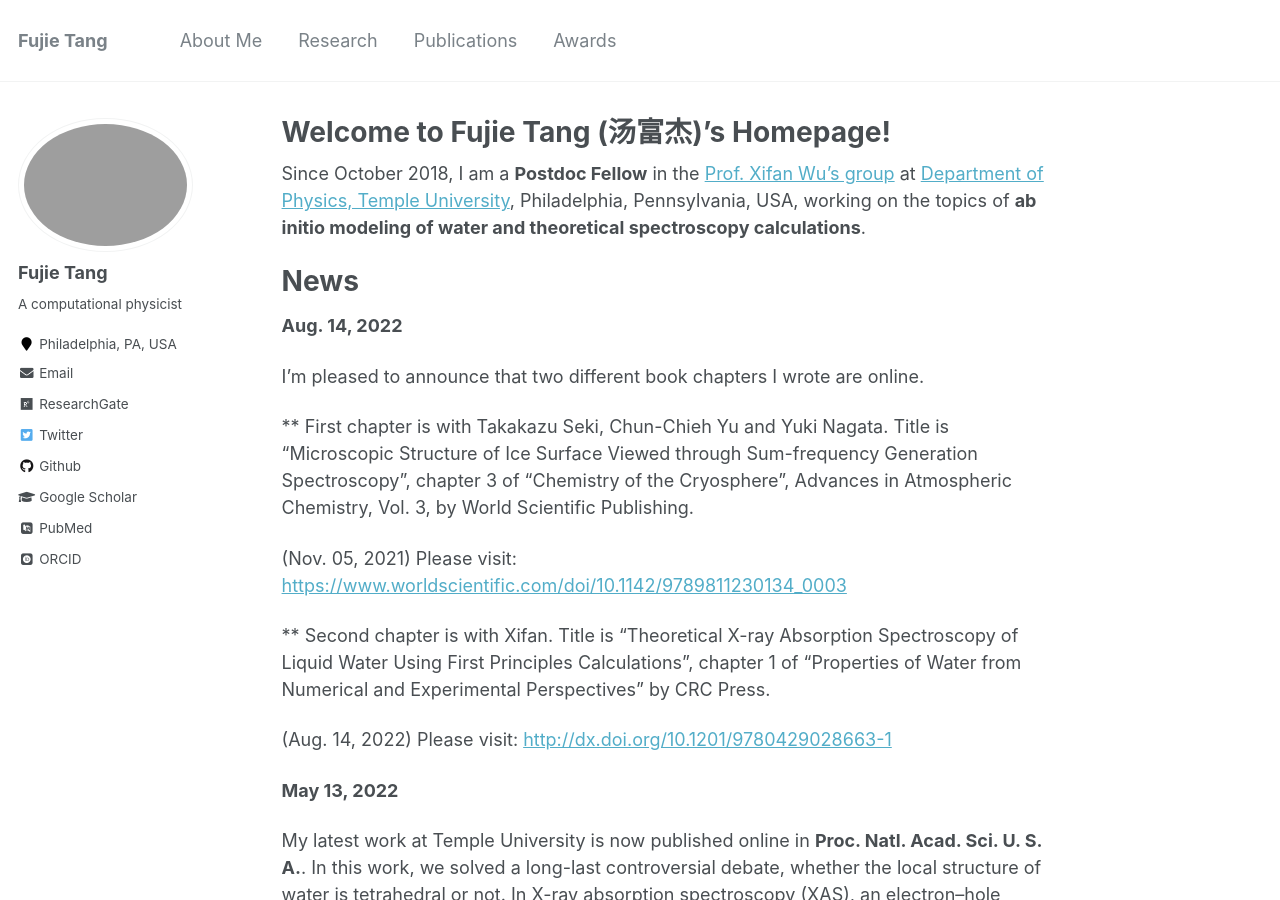
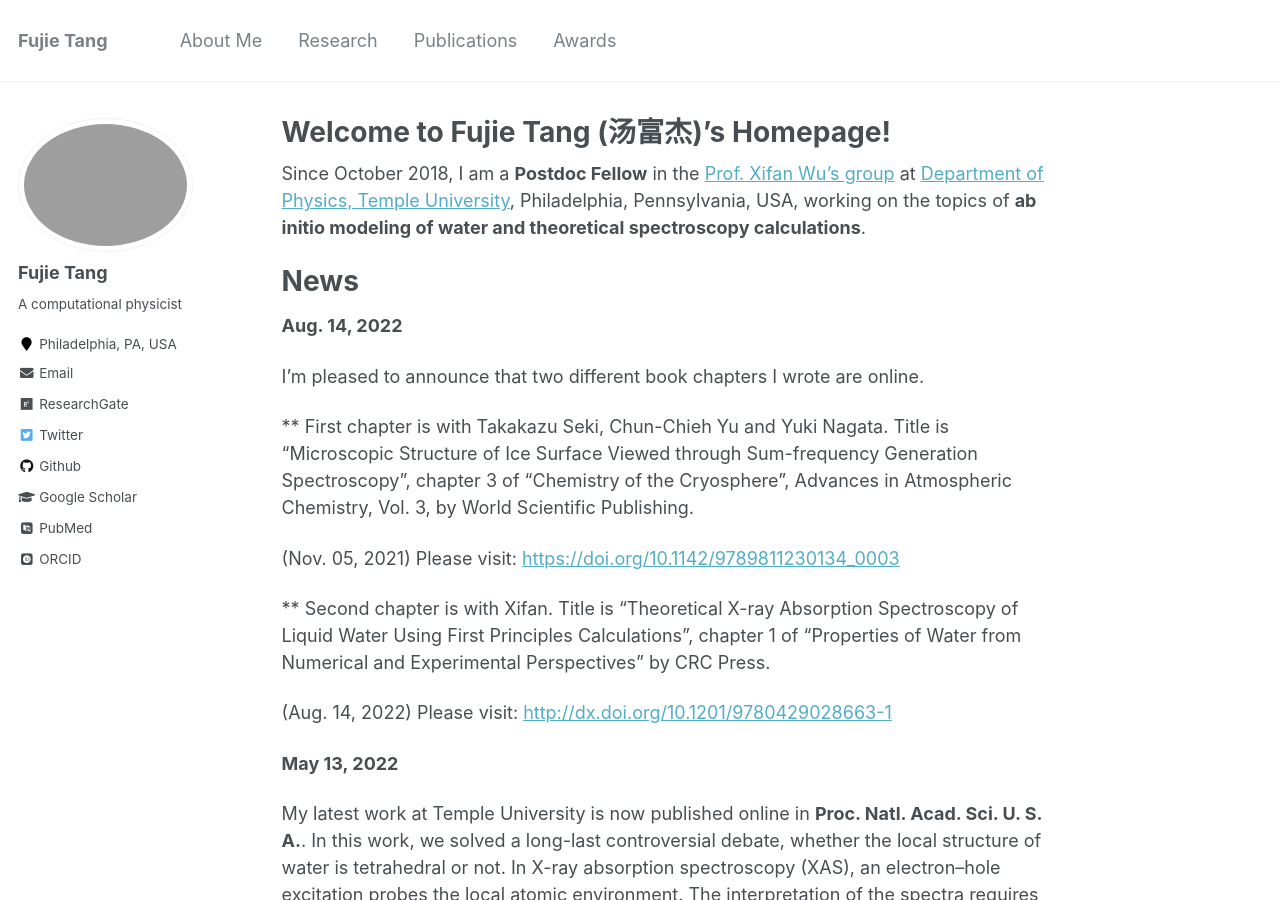
Before and after one commit to fujiepku/fujiepku.github.io, a Jekyll site: the page built from _pages/about.md, in a window 1280 px wide and 900 px high. Built offline with Jekyll 4.4.1, drawn with Linux system fonts in a browser that asks for light colours; some web fonts are replaced; part of the change alters nothing that is shown.

Commit message:
Update about.md

```diff
--- a/_pages/about.md
+++ b/_pages/about.md
@@ -18,7 +18,7 @@ I'm pleased to announce that two different book chapters I wrote are online.
 
 ** First chapter is with Takakazu Seki, Chun-Chieh Yu and Yuki Nagata. Title is "Microscopic Structure of Ice Surface Viewed through Sum-frequency Generation Spectroscopy", chapter 3 of "Chemistry of the Cryosphere", Advances in Atmospheric Chemistry, Vol. 3, by World Scientific Publishing.
 
-(Nov. 05, 2021) Please visit: [https://www.worldscientific.com/doi/10.1142/9789811230134_0003](https://www.worldscientific.com/doi/10.1142/9789811230134_0003)
+(Nov. 05, 2021) Please visit: [https://doi.org/10.1142/9789811230134_0003](https://doi.org/10.1142/9789811230134_0003)
 
 ** Second chapter is with Xifan. Title is "Theoretical X-ray Absorption Spectroscopy of Liquid Water Using First Principles Calculations", chapter 1 of "Properties of Water from Numerical and Experimental Perspectives" by CRC Press.
 
```
